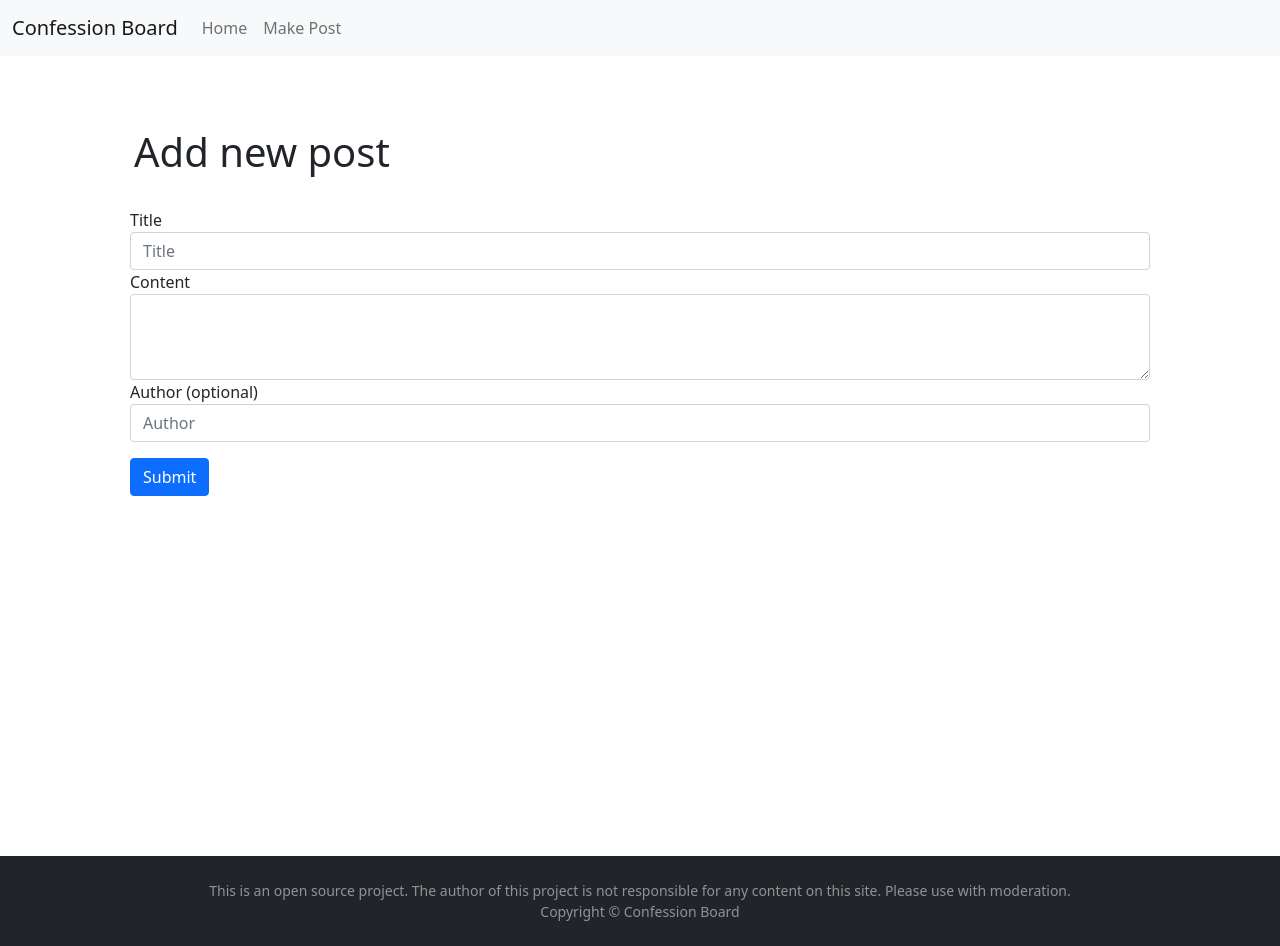
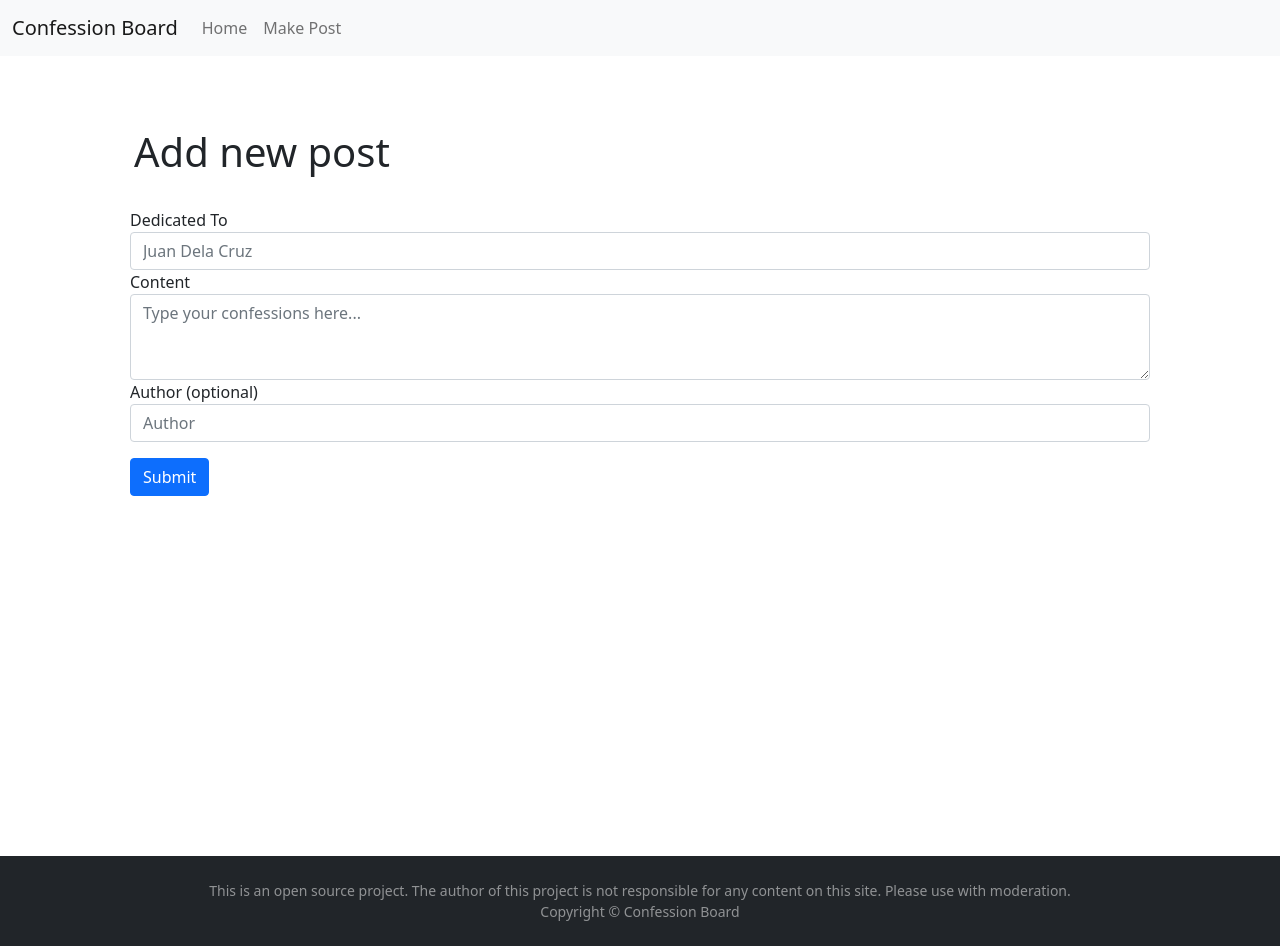
Before and after one commit to edmer664/confession_board_frontend, a Next.js app: page /create in a window 1280 px wide. Built offline with nearby package versions, Linux system fonts and the light colour scheme.

Commit message:
feat: UX fixes

```diff
--- a/pages/create.tsx
+++ b/pages/create.tsx
@@ -25,10 +25,10 @@ export default function create() {
                     <div className="container">
                         <form action='https://confession-board.herokuapp.com/api/make-post/' method='POST'>
                             <div className="form-group">
-                                <label htmlFor="title">Title</label>
-                                <input type="text" className="form-control" id="title" name='title' placeholder="Title" />
+                                <label htmlFor="title">Dedicated To</label>
+                                <input type="text" className="form-control" id="title" name='title' placeholder="Juan Dela Cruz" />
                                 <label htmlFor="content">Content</label>
-                                <textarea className="form-control" id="content" name="body" rows={3} ></textarea>
+                                <textarea className="form-control" id="content" name="body" placeholder="Type your confessions here..." rows={3} ></textarea>
                                 <label htmlFor="author" >Author (optional)</label>
                                 <input type="text" name="author"  className="form-control" id="author" placeholder="Author" />
                                 <button type="submit" className="btn btn-primary my-3">Submit</button>
```
